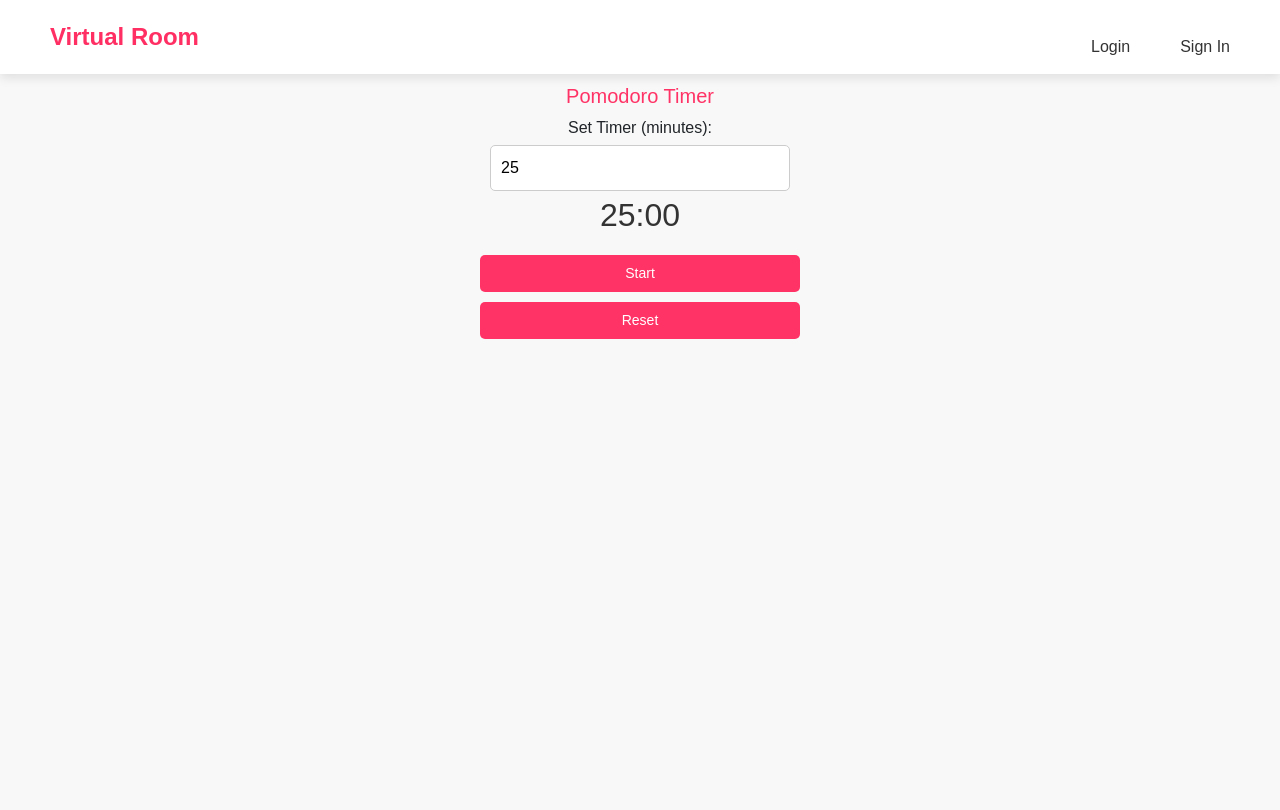
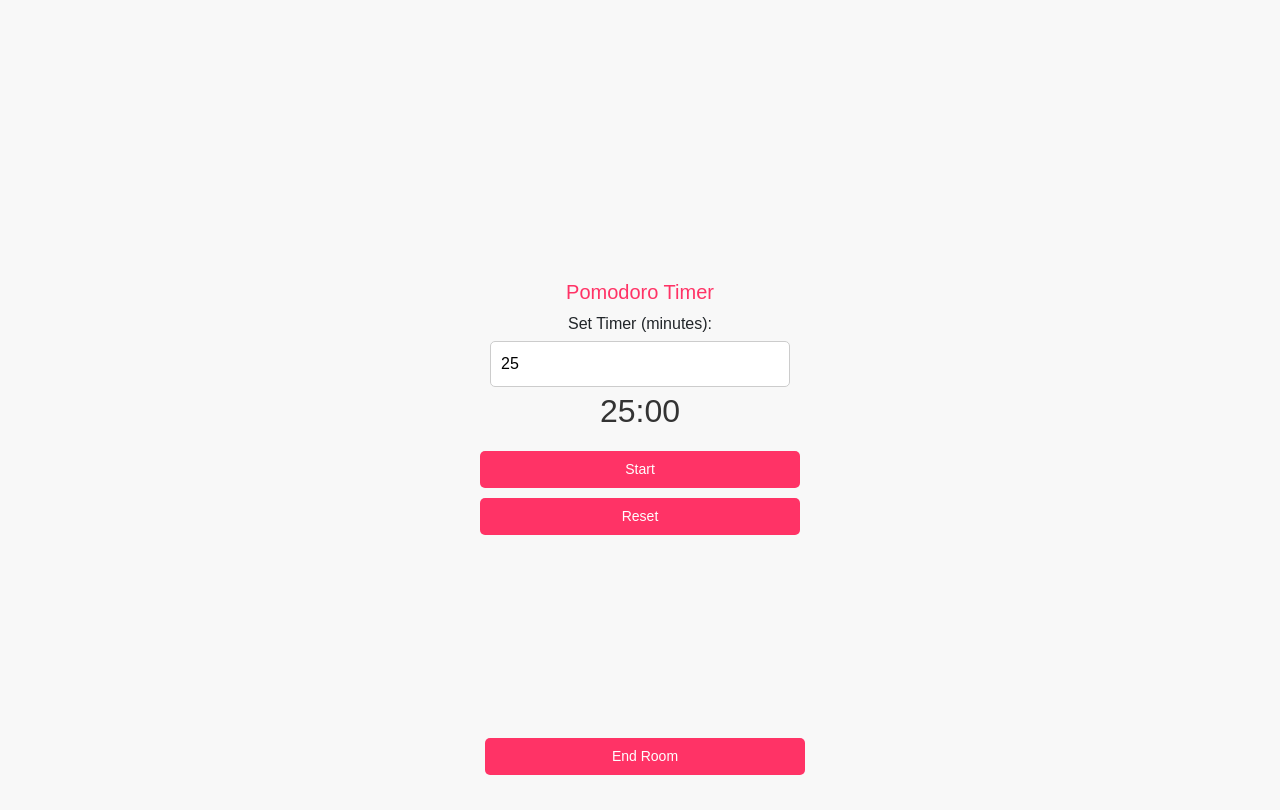
Before and after one commit to dhaneshvaibhav/hackera, a React (Vite) app in the folder hackera/: page /timer in a window 1280 px wide. Built offline with nearby package versions, Linux system fonts and the light colour scheme.

Commit message:
solo room created

```diff
--- a/hackera/src/App.jsx
+++ b/hackera/src/App.jsx
@@ -6,7 +6,7 @@ import Navbar from './component/navbar';
 import Home from './component/home';
 import Profile from './component/profile';
 import Explore from './component/explore';
-import PomodoroTimer from './component/timer';
+import Timer from './component/timer';
 
 
 
@@ -45,8 +45,8 @@ function App() {
       path: '/timer',
       element: (
         <>
-          <Navbar />
-          <PomodoroTimer />
+
+          <Timer />
         </>
       ),
     },
--- a/hackera/src/component/createRoom.jsx
+++ b/hackera/src/component/createRoom.jsx
@@ -1,10 +1,12 @@
 import React, { useState } from "react";
+import { useNavigate } from "react-router-dom"; // ✅ Import useNavigate
 import "../componentcss/createRoom.css";
 
 const CreateRoom = ({ onClose }) => {
     const [roomName, setRoomName] = useState("");
     const [roomType, setRoomType] = useState("solo");
     const [selectedFile, setSelectedFile] = useState(null);
+    const navigate = useNavigate(); // ✅ Hook to navigate
 
     const handleFileChange = (event) => {
         const file = event.target.files[0];
@@ -15,12 +17,27 @@ const CreateRoom = ({ onClose }) => {
         }
     };
 
+    const handleCreateRoom = () => {
+        if (!roomName) {
+            alert("Please enter a room name.");
+            return;
+        }
+
+        // Simulate Room Creation (You can replace this with an API call)
+        console.log("Room Created:", { roomName, roomType, selectedFile });
+
+        // ✅ Navigate based on room type
+        if (roomType === "solo") {
+            navigate("/timer"); // Go to Timer Page
+        } else {
+            alert("group room is creatd")
+        }
+    };
+
     return (
         <div className="popup-overlay">
             <div className="popup-box">
-                {/* Close button as 'X' */}
                 <span className="close-button" onClick={onClose}>&times;</span>
-
                 <h2>Create Room</h2>
 
                 <input
@@ -45,7 +62,6 @@ const CreateRoom = ({ onClose }) => {
                     </div>
                 </div>
 
-                {/* File Upload Section */}
                 <div className="file-upload">
                     <label className="upload-label">
                         Upload PDF:
@@ -54,7 +70,10 @@ const CreateRoom = ({ onClose }) => {
                     {selectedFile && <p>Selected File: {selectedFile.name}</p>}
                 </div>
 
-                <button className="create-room-button">Create</button>
+                {/* ✅ Call handleCreateRoom when clicking Create */}
+                <button className="create-room-button" onClick={handleCreateRoom}>
+                    Create
+                </button>
             </div>
         </div>
     );
--- a/hackera/src/component/navbar.jsx
+++ b/hackera/src/component/navbar.jsx
@@ -19,7 +19,7 @@ function Navbar() {
         { name: "Home", path: "/" },
         { name: "Profile", path: "/profile" },
         {name:"Explore",path:"/explore"},
-        {name:"timer",path:"/timer"}
+
       ]
     : [
         { name: "Login", path: "/login" },
--- a/hackera/src/component/timer.jsx
+++ b/hackera/src/component/timer.jsx
@@ -1,10 +1,12 @@
 import React, { useState, useEffect } from "react";
+import { useNavigate } from "react-router-dom"; // ✅ Import useNavigate
 import "../componentcss/timer.css";
 
 const Timer = () => {
   const [customMinutes, setCustomMinutes] = useState(25);
   const [timeLeft, setTimeLeft] = useState(customMinutes * 60);
   const [isRunning, setIsRunning] = useState(false);
+  const navigate = useNavigate(); // ✅ Hook for navigation
 
   useEffect(() => {
     let timer;
@@ -27,7 +29,7 @@ const Timer = () => {
   const handleCustomTimeChange = (e) => {
     const minutes = Math.max(1, parseInt(e.target.value) || 0);
     setCustomMinutes(minutes);
-    if (!isRunning) setTimeLeft(minutes * 60); // Update only when not running
+    if (!isRunning) setTimeLeft(minutes * 60);
   };
 
   const handlePomodoroComplete = async () => {
@@ -43,12 +45,16 @@ const Timer = () => {
 
       const data = await response.json();
       if (data.success) {
-        // Broadcast event to refresh Profile.js
         window.dispatchEvent(new Event("streakUpdated"));
       }
     } catch (error) {
       console.error("Error updating streak:", error);
     }
+  };
+
+  // ✅ Navigate to Home Page when ending room
+  const handleEndRoom = () => {
+    navigate("/");
   };
 
   return (
@@ -70,6 +76,11 @@ const Timer = () => {
 
       <button onClick={handleStartPause}>{isRunning ? "Pause" : "Start"}</button>
       <button onClick={handleReset}>Reset</button>
+
+      {/* ✅ "End Room" Button (Navigates to Home Page) */}
+      <button onClick={handleEndRoom} className="end-room-button">
+        End Room
+      </button>
     </div>
   );
 };
--- a/hackera/src/componentcss/timer.css
+++ b/hackera/src/componentcss/timer.css
@@ -22,3 +22,30 @@
 .timer-container button:hover {
     background-color: #ff0055;
 }
+.timer-container {
+    display: flex;
+    flex-direction: column;
+    align-items: center;
+    justify-content: center;
+    height: 100vh; /* Make the container take full height */
+    text-align: center;
+  }
+
+ .end-room-button {
+    position: absolute;
+    bottom: 20px; /* Pushes button to bottom */
+    left: 50%;
+    transform: translateX(-50%);
+    padding: 10px 20px;
+    font-size: 16px;
+    background-color: #ff4d4d;
+    color: white;
+    border: none;
+    border-radius: 5px;
+    cursor: pointer;
+    transition: 0.3s;
+  }
+
+  .end-room-button:hover {
+    background-color: #cc0000;
+  }
```
